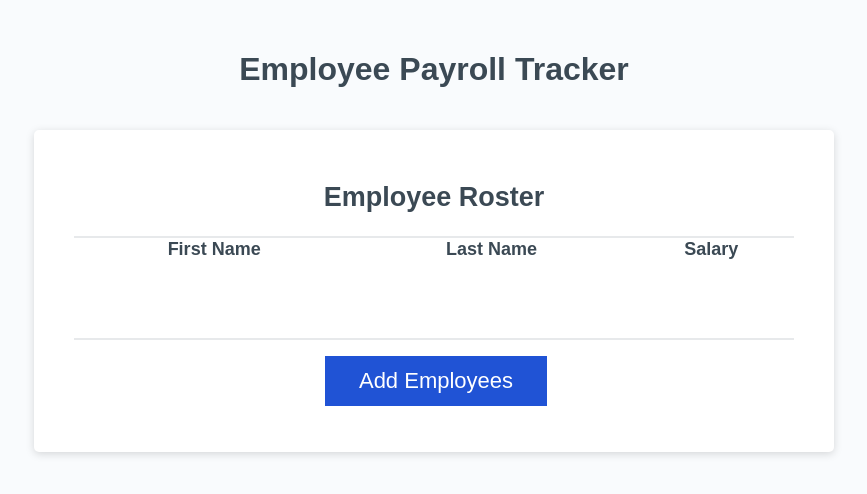
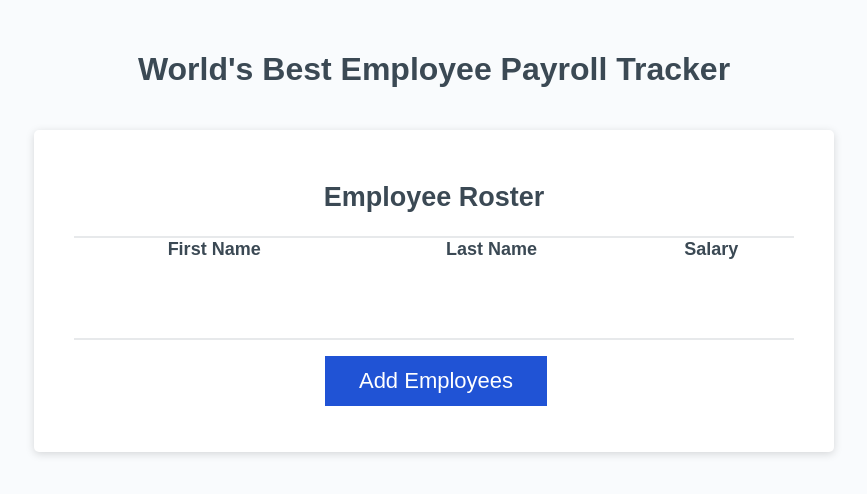
Before and after one commit to Reina2024/payrolltwo, a plain HTML site: page index.html in a window 1280 px wide. Shown: the whole page, without its empty margins (206-1073 px from the left). Drawn offline with Linux system fonts and the light colour scheme.

Commit message:
Add Comments to HTML

```diff
--- a/assets/js/script.js
+++ b/assets/js/script.js
@@ -33,7 +33,7 @@ console.log(employeesArray);
 
 // Display the average salary
 const displayAverageSalary = function (employeesArray) {
-  // TODO: Calculate and display the average salary
+  // Calculate and display the average salary
   let avTotal = 0;
   const numberEmployees = employeesArray.length;
 
@@ -49,7 +49,7 @@ const displayAverageSalary = function (employeesArray) {
 const getRandomEmployee = function(employeesArray) {
   const randomEmployee = employeesArray[Math.floor(Math.random()*employeesArray.length)];
 
-  console.log(`Congratulations to ${randomEmployee.firstName} ${randomEmployee.lastName}, our random drawing winner!`)
+  console.log(`WINNER, WINNER ${randomEmployee.firstName} ${randomEmployee.lastName}, is our random drawing winner!`)
 }
 
 
--- a/index.html
+++ b/index.html
@@ -5,20 +5,24 @@
   <meta charset="UTF-8" />
   <meta name="viewport" content="width=device-width, initial-scale=1.0" />
   <meta http-equiv="X-UA-Compatible" content="ie=edge" />
-  <title>Employee Payroll Tracker</title>
+  <!-- Add Unique Tab Page title -->
+  <title>Reina's Payroll Tracker</title>
+  <!-- LINK CSS -->
   <link rel="stylesheet" href="./assets/css/style.css" />
 </head>
 
 <body>
   <div class="wrapper">
     <header>
-      <h1>Employee Payroll Tracker</h1>
+      <!-- Add Interesting H1 -->
+      <h1>World's Best Employee Payroll Tracker</h1>
     </header>
     <div class="card">
       <div class="card-header">
        <h2>Employee Roster</h2>
       </div>
       <div class="card-body">
+        <!-- Tables -->
        <table>
         <thead>
           <tr>
@@ -36,6 +40,7 @@
       </div>
     </div>
   </div>
+  <!-- LINK JS -->
   <script src="./assets/js/script.js"></script>
 </body>
 
```
